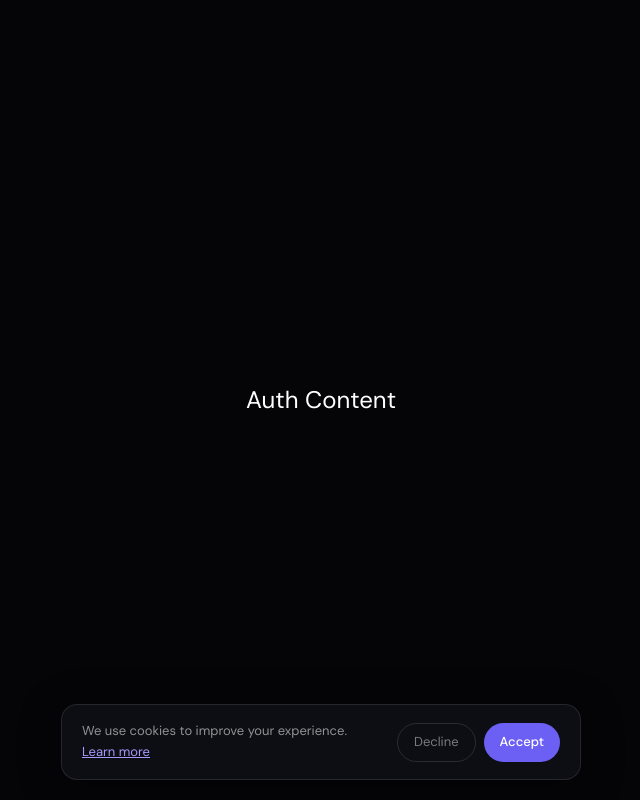
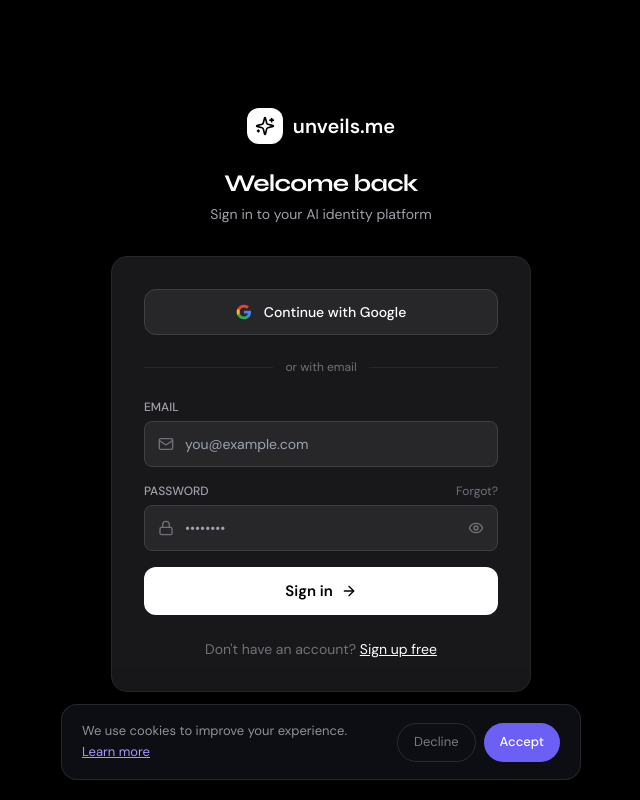
Before and after one commit to preet1802yadavemailcom-design/unveils-me, a Next.js app: page /auth in a window 1280 px wide. Shown: the whole page, without its empty margins (319-959 px from the left). Built offline with nearby package versions, Linux system fonts and the light colour scheme; no server answers.

Commit message:
fix: restore auth page with Google login

```diff
--- a/app/auth/page.tsx
+++ b/app/auth/page.tsx
@@ -1,36 +1,174 @@
 'use client'
 
-import { useRef, useEffect } from 'react'
+import { useState, Suspense } from 'react'
+import { motion, AnimatePresence } from 'framer-motion'
+import { Sparkles, Mail, Lock, User, Eye, EyeOff, ArrowRight, AlertCircle } from 'lucide-react'
+import Link from 'next/link'
+import { useRouter, useSearchParams } from 'next/navigation'
+import { createBrowser } from '@/lib/auth/supabase'
+import toast from 'react-hot-toast'
 
-export default function AuthPage() {
-  const canvasRef = useRef<HTMLCanvasElement>(null)
+type Mode = 'login' | 'register'
 
-  useEffect(() => {
-    const canvas = canvasRef.current
-    if (!canvas) return
+function AuthForm() {
+  const router       = useRouter()
+  const params       = useSearchParams()
+  const redirect     = params.get('redirect') ?? '/dashboard'
+  const [mode, setMode]         = useState<Mode>((params.get('mode') as Mode) ?? 'login')
+  const [email, setEmail]       = useState('')
+  const [password, setPassword] = useState('')
+  const [name, setName]         = useState('')
+  const [showPw, setShowPw]     = useState(false)
+  const [loading, setLoading]   = useState(false)
+  const [error, setError]       = useState<string | null>(null)
 
-    const ctx = canvas.getContext('2d')
-    if (!ctx) return
+  const sb = createBrowser()
 
-    const resize = () => {
-      canvas.width = window.innerWidth
-      canvas.height = window.innerHeight
+  async function handleGoogle() {
+    setLoading(true)
+    const { error } = await sb.auth.signInWithOAuth({
+      provider: 'google',
+      options: { redirectTo: `${window.location.origin}/auth/callback?redirect=${redirect}` },
+    })
+    if (error) { toast.error(error.message); setLoading(false) }
+  }
+
+  async function handleSubmit(e: React.FormEvent) {
+    e.preventDefault()
+    setError(null)
+    setLoading(true)
+    try {
+      if (mode === 'register') {
+        if (password.length < 8) throw new Error('Password must be at least 8 characters')
+        const { error } = await sb.auth.signUp({
+          email, password,
+          options: { data: { name, full_name: name }, emailRedirectTo: `${window.location.origin}/auth/callback` },
+        })
+        if (error) throw error
+        toast.success('Check your email to confirm your account!')
+        setMode('login')
+      } else {
+        const { error } = await sb.auth.signInWithPassword({ email, password })
+        if (error) throw error
+        toast.success('Welcome back!')
+        router.push(redirect)
+        router.refresh()
+      }
+    } catch (err: unknown) {
+      const msg = err instanceof Error ? err.message : 'Something went wrong'
+      setError(msg)
+      toast.error(msg)
+    } finally {
+      setLoading(false)
     }
-
-    resize()
-    window.addEventListener('resize', resize)
-
-    return () => {
-      window.removeEventListener('resize', resize)
-    }
-  }, [])
+  }
 
   return (
-    <div className="relative min-h-screen flex items-center justify-center">
-      <canvas ref={canvasRef} className="absolute inset-0 -z-10" />
-      <div className="z-10 text-white text-2xl">
-        Auth Content
-      </div>
+    <div className="min-h-screen bg-black flex items-center justify-center p-6">
+      <motion.div initial={{ opacity:0, y:24 }} animate={{ opacity:1, y:0 }} transition={{ duration:.5 }}
+        className="w-full max-w-[420px]">
+
+        <div className="text-center mb-8">
+          <Link href="/" className="inline-flex items-center gap-2.5 mb-6">
+            <div className="w-9 h-9 rounded-xl bg-white flex items-center justify-center">
+              <Sparkles className="w-5 h-5 text-black" />
+            </div>
+            <span className="font-bold text-white text-xl">unveils.me</span>
+          </Link>
+          <AnimatePresence mode="wait">
+            <motion.div key={mode} initial={{ opacity:0, y:8 }} animate={{ opacity:1, y:0 }} exit={{ opacity:0, y:-8 }}>
+              <h1 className="text-2xl font-bold text-white mb-1">
+                {mode === 'login' ? 'Welcome back' : 'Create your universe'}
+              </h1>
+              <p className="text-sm text-zinc-400">
+                {mode === 'login' ? 'Sign in to your AI identity platform' : 'Free forever. No credit card needed.'}
+              </p>
+            </motion.div>
+          </AnimatePresence>
+        </div>
+
+        <div className="bg-zinc-900 border border-zinc-800 rounded-2xl p-8">
+          <button onClick={handleGoogle} disabled={loading}
+            className="w-full flex items-center justify-center gap-3 py-3 rounded-xl text-sm font-medium mb-6 bg-zinc-800 border border-zinc-700 text-white disabled:opacity-50">
+            <svg className="w-4 h-4" viewBox="0 0 24 24">
+              <path fill="#4285F4" d="M22.56 12.25c0-.78-.07-1.53-.2-2.25H12v4.26h5.92c-.26 1.37-1.04 2.53-2.21 3.31v2.77h3.57c2.08-1.92 3.28-4.74 3.28-8.09z"/>
+              <path fill="#34A853" d="M12 23c2.97 0 5.46-.98 7.28-2.66l-3.57-2.77c-.98.66-2.23 1.06-3.71 1.06-2.86 0-5.29-1.93-6.16-4.53H2.18v2.84C3.99 20.53 7.7 23 12 23z"/>
+              <path fill="#FBBC05" d="M5.84 14.09c-.22-.66-.35-1.36-.35-2.09s.13-1.43.35-2.09V7.07H2.18C1.43 8.55 1 10.22 1 12s.43 3.45 1.18 4.93l2.85-2.22.81-.62z"/>
+              <path fill="#EA4335" d="M12 5.38c1.62 0 3.06.56 4.21 1.64l3.15-3.15C17.45 2.09 14.97 1 12 1 7.7 1 3.99 3.47 2.18 7.07l3.66 2.84c.87-2.6 3.3-4.53 6.16-4.53z"/>
+            </svg>
+            Continue with Google
+          </button>
+
+          <div className="flex items-center gap-3 mb-6">
+            <div className="flex-1 h-px bg-zinc-800" />
+            <span className="text-xs text-zinc-500">or with email</span>
+            <div className="flex-1 h-px bg-zinc-800" />
+          </div>
+
+          <AnimatePresence>
+            {error && (
+              <motion.div initial={{ opacity:0, y:-8 }} animate={{ opacity:1, y:0 }} exit={{ opacity:0 }}
+                className="flex items-center gap-2 px-4 py-3 rounded-xl mb-4 text-sm bg-red-500/10 border border-red-500/20 text-red-400">
+                <AlertCircle className="w-4 h-4 flex-shrink-0" />
+                {error}
+              </motion.div>
+            )}
+          </AnimatePresence>
+
+          <form onSubmit={handleSubmit} className="space-y-4">
+            <AnimatePresence>
+              {mode === 'register' && (
+                <motion.div initial={{ opacity:0, height:0 }} animate={{ opacity:1, height:'auto' }} exit={{ opacity:0, height:0 }}>
+                  <label className="block text-xs font-medium mb-1.5 text-zinc-400">FULL NAME</label>
+                  <div className="relative">
+                    <User className="absolute left-3.5 top-1/2 -translate-y-1/2 w-4 h-4 text-zinc-500" />
+                    <input className="w-full bg-zinc-800 border border-zinc-700 rounded-lg px-4 py-3 pl-10 text-white text-sm outline-none focus:border-zinc-500" placeholder="Your name" value={name} onChange={e => setName(e.target.value)} required />
+                  </div>
+                </motion.div>
+              )}
+            </AnimatePresence>
+
+            <div>
+              <label className="block text-xs font-medium mb-1.5 text-zinc-400">EMAIL</label>
+              <div className="relative">
+                <Mail className="absolute left-3.5 top-1/2 -translate-y-1/2 w-4 h-4 text-zinc-500" />
+                <input type="email" className="w-full bg-zinc-800 border border-zinc-700 rounded-lg px-4 py-3 pl-10 text-white text-sm outline-none focus:border-zinc-500" placeholder="you@example.com" value={email} onChange={e => setEmail(e.target.value)} required />
+              </div>
+            </div>
+
+            <div>
+              <div className="flex items-center justify-between mb-1.5">
+                <label className="text-xs font-medium text-zinc-400">PASSWORD</label>
+                {mode === 'login' && <Link href="/auth/forgot" className="text-xs text-zinc-500 hover:underline">Forgot?</Link>}
+              </div>
+              <div className="relative">
+                <Lock className="absolute left-3.5 top-1/2 -translate-y-1/2 w-4 h-4 text-zinc-500" />
+                <input type={showPw ? 'text' : 'password'} className="w-full bg-zinc-800 border border-zinc-700 rounded-lg px-4 py-3 pl-10 pr-10 text-white text-sm outline-none focus:border-zinc-500"
+                  placeholder="••••••••" value={password} onChange={e => setPassword(e.target.value)} required minLength={8} />
+                <button type="button" onClick={() => setShowPw(!showPw)} className="absolute right-3.5 top-1/2 -translate-y-1/2 text-zinc-500">
+                  {showPw ? <EyeOff className="w-4 h-4" /> : <Eye className="w-4 h-4" />}
+                </button>
+              </div>
+            </div>
+
+            <button type="submit" disabled={loading}
+              className="w-full bg-white text-black py-3 rounded-xl font-semibold flex items-center justify-center gap-2 disabled:opacity-50 mt-2">
+              {loading ? 'Please wait...' : <>{mode === 'login' ? 'Sign in' : 'Create free account'} <ArrowRight className="w-4 h-4" /></>}
+            </button>
+          </form>
+
+          <p className="text-center text-sm mt-6 text-zinc-500">
+            {mode === 'login' ? "Don't have an account? " : 'Already have an account? '}
+            <button onClick={() => { setMode(mode === 'login' ? 'register' : 'login'); setError(null) }} className="text-white underline">
+              {mode === 'login' ? 'Sign up free' : 'Sign in'}
+            </button>
+          </p>
+        </div>
+      </motion.div>
     </div>
   )
 }
+
+export default function AuthPage() {
+  return <Suspense><AuthForm /></Suspense>
+}
```
